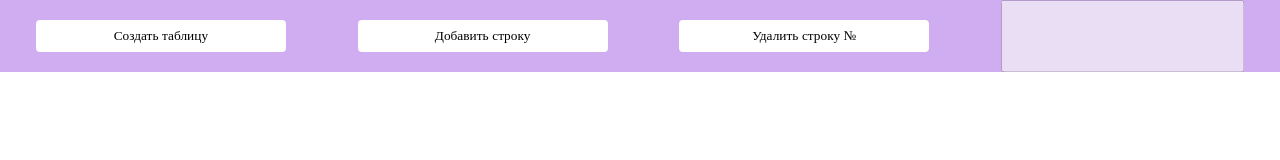
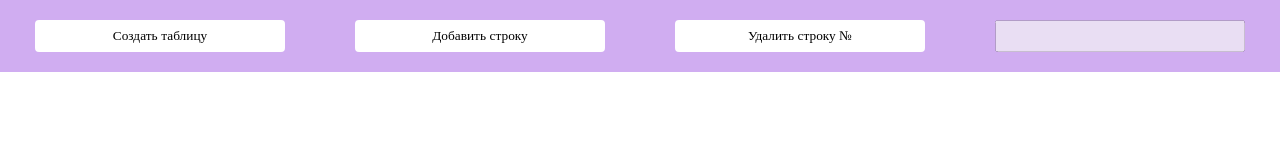
Before and after one commit to kris318241/HomeWork3, a plain HTML site: page index.html in a window 1280 px wide. Drawn offline with nearby package versions, Linux system fonts and the light colour scheme.

Commit message:
Update style.css

```diff
--- a/style.css
+++ b/style.css
@@ -32,11 +32,14 @@ button:hover{
 
 
 }
-
 input {
+    margin: 20px 0px;
     padding: 10px 20px;
 	font-size: 15px;
+    width: 250px;
+    height: 32px;
 }
+
 table {
     display: flex;
     justify-content: center;
```
